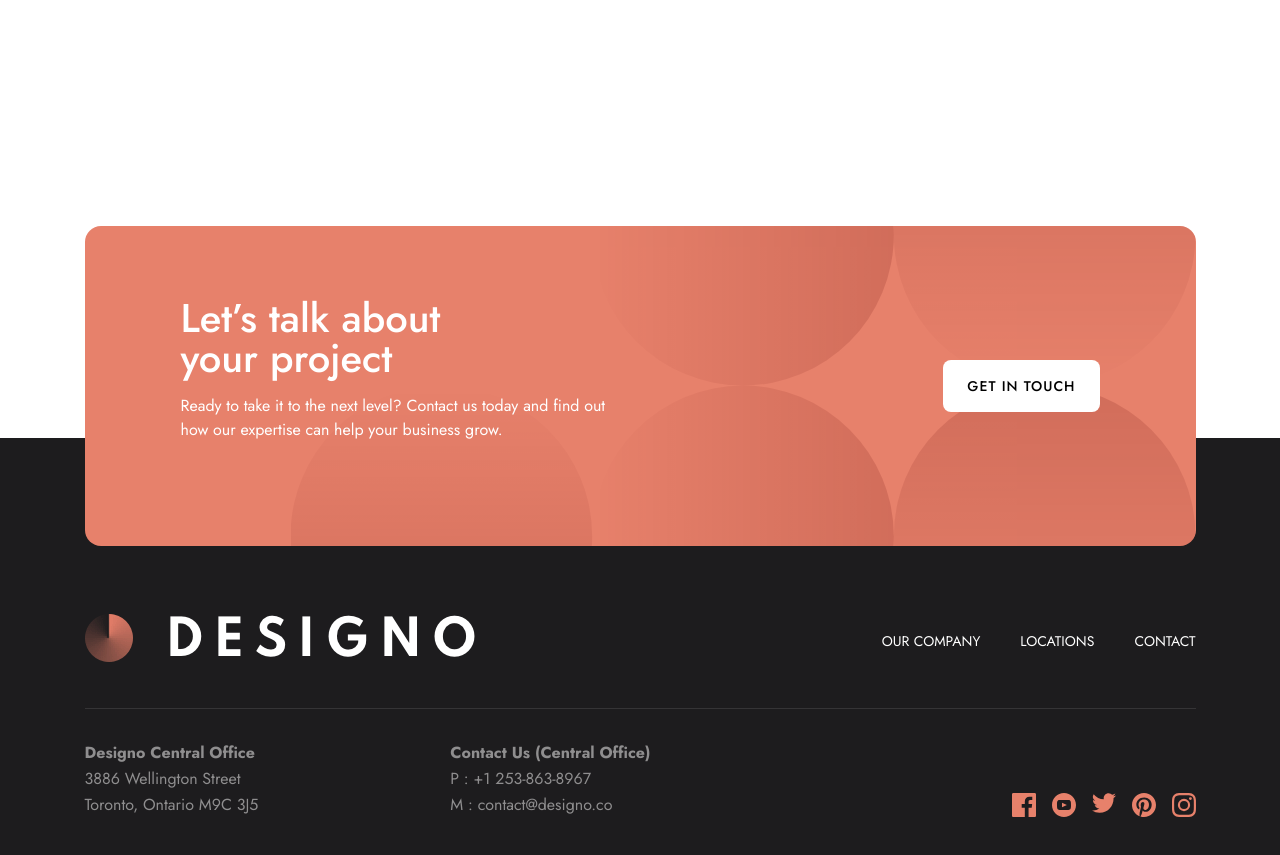
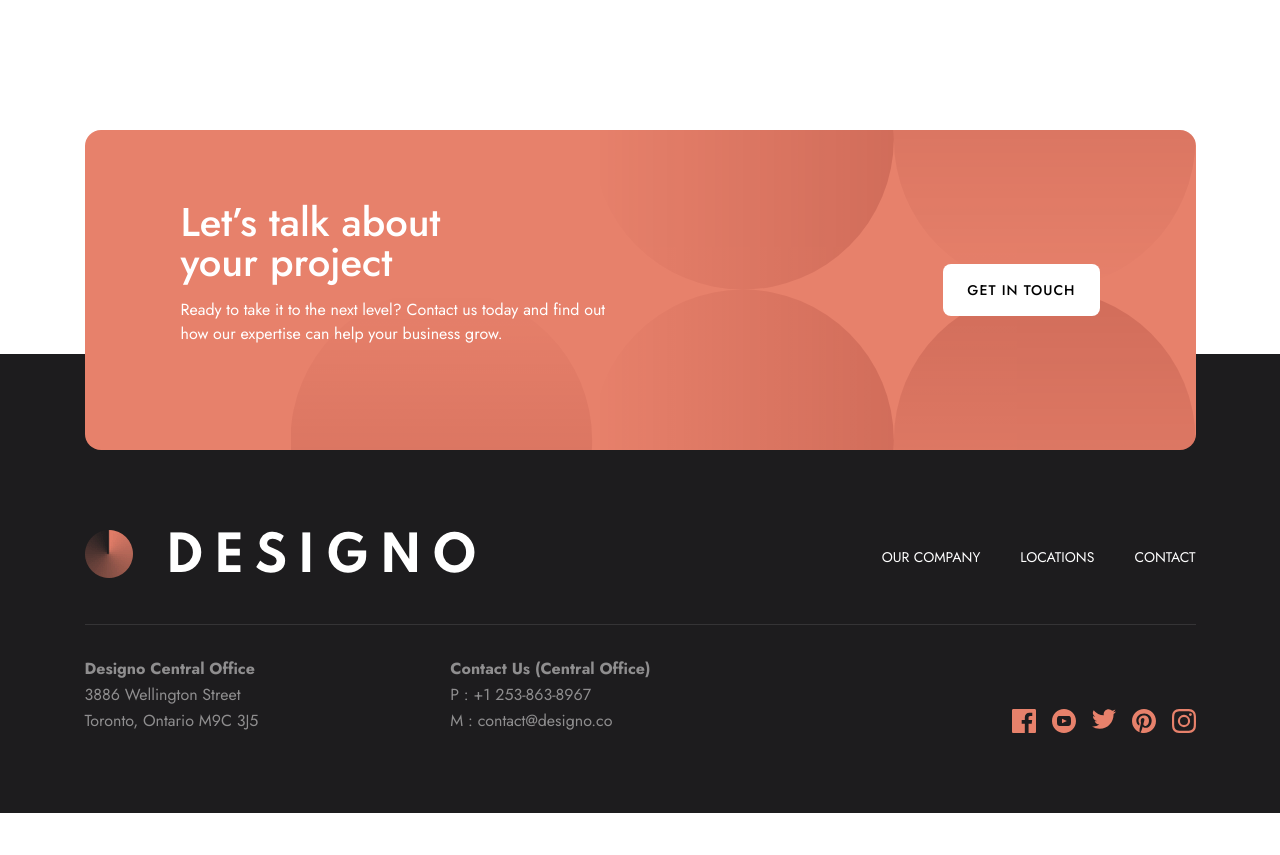
Before and after one commit to nicknjagi/designo-multi-page-website, a Next.js app: page /app-design in a window 1280 px wide. Shown: the part 2040-2895 px from the top of the page. After the commit the page ends 2853 px from the top, so only its background shows below. Built offline with nearby package versions, Linux system fonts and the light colour scheme.

Commit message:
update Cta.jsx

```diff
--- a/components/shared/Cta.jsx
+++ b/components/shared/Cta.jsx
@@ -2,14 +2,14 @@ import Image from "next/image"
 
 const Cta = () => {
   return (
-    <section className="bg-peach-primary mx-4 md:mx-0 px-6 md:px-24 py-16 lg:py-[72px] text-center lg:text-start rounded-2xl lg:flex lg:items-center lg:justify-between relative z-30 translate-y-24 md:mb-0 md:translate-y-20 lg:translate-y-24 overflow-hidden">
+    <section className="bg-peach-primary mx-4 md:mx-0 px-6 md:px-24 py-16 lg:py-[72px] text-center lg:text-start rounded-2xl lg:flex lg:items-center lg:justify-between relative z-30 -mb-48 md:-mb-24 overflow-hidden">
       <Image
         src="/assets/shared/desktop/bg-pattern-call-to-action.svg"
         width={362}
         height={500}
         className='absolute top-1/2 -translate-y-1/2 -right-10 md:right-20 lg:right-[272px] scale-[2.5] -z-10'
         aria-hidden={true}
-        alt="background pattern"
+        alt=""
       />
       <div className="text-white mb-8">
         <h3 className="text-[32px] md:text-[40px] font-medium max-w-[280px] md:max-w-[320px] mx-auto lg:mx-0 mb-4 leading-10">Let’s talk about your project</h3>
```
